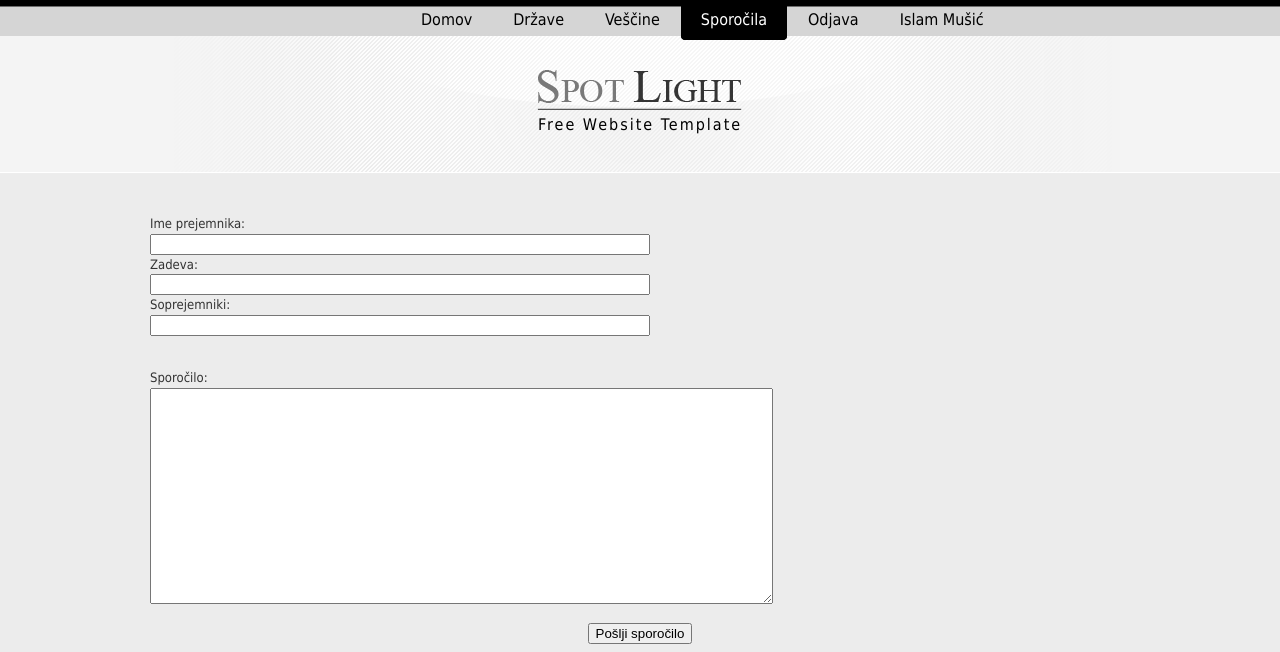
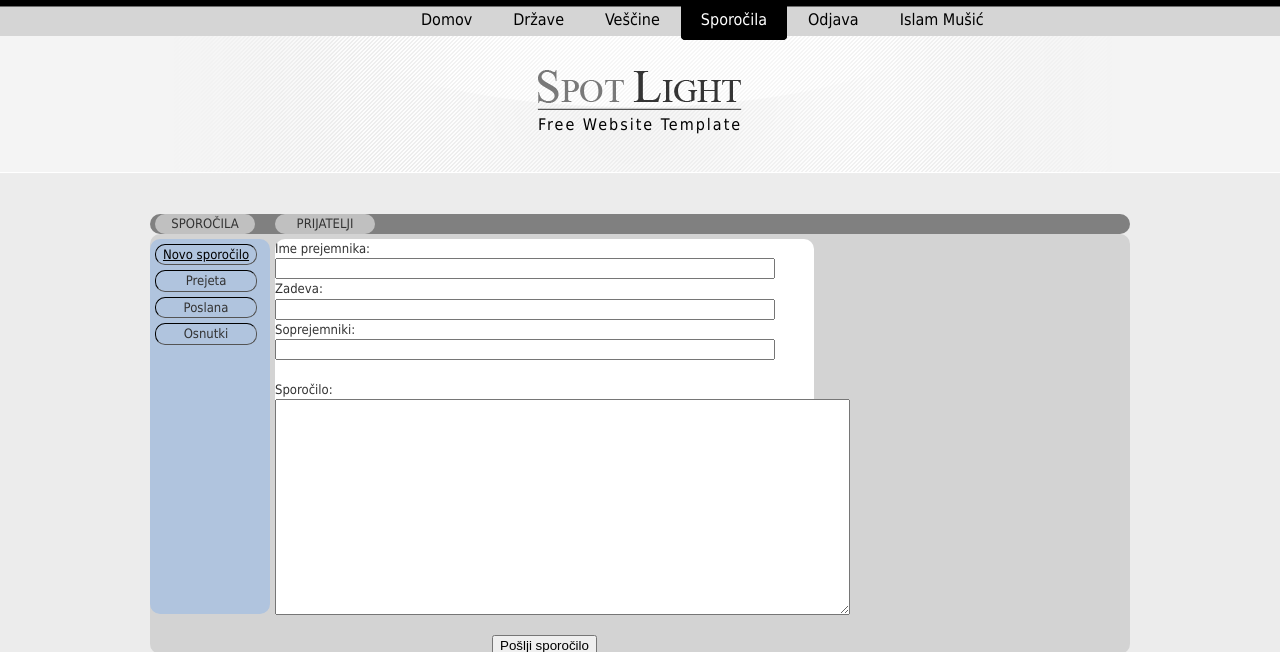
Before and after one commit to Urban8282/Odesk, a PHP site: page /novo_sporocilo.php in a window 1280 px wide. Shown: the top 652 px of the page. Run offline with PHP 8.4, Linux system fonts and the light colour scheme; a user stored in the database is signed in; some libraries are stand-ins or nearby versions.

Commit message:
Update novo_sporocilo.php

```diff
--- a/odesk/novo_sporocilo.php
+++ b/odesk/novo_sporocilo.php
@@ -2,7 +2,7 @@
     <head>
         <meta charset="UTF-8">
         <title></title>
-		<link rel="stylesheet" type="text/css" href="novo_sporocilo.css">
+		<link rel="stylesheet" type="text/css" href="novo_sporocilo.css" />
     </head>
     <body>
  <?php
@@ -10,7 +10,42 @@
     include_once 'database.php';
 
 ?>
-<div class="textbox">
+<form>
+
+  <div id="glavnimeni">
+
+  <div id="sporočila">
+  SPOROČILA
+  </div>
+
+  <div id="Prijatelji">
+  PRIJATELJI
+  </div>
+
+  </div>
+
+  <div id="spodnjimeni">
+
+  <div id="izbira">
+
+  <div id="novasporočila">
+  <a href="novo_sporocilo.php">Novo sporočilo</a>
+  </div>
+
+  <div id="prejeta">
+  Prejeta
+  </div>
+  <div id="poslana">
+  Poslana
+  </div>
+  <div id="osnutki">
+  Osnutki
+  </div>
+
+  </div>
+
+   <div id="okno">
+  <div class="textbox">
 <form>
 
   Ime prejemnika: <input type="text" name="username" ><br>
@@ -18,14 +53,26 @@
   Soprejemniki: <input type="text" name="copy" ><br><br></div>
 
   Sporočilo:<br>
-  <textarea rows="14" cols="75"></textarea><br><br>
+  <textarea rows="14" cols="69"></textarea><br><br>
    <p align="middle">
   <input type="button" value="Pošlji sporočilo" />
 </p>
+  </div>
+
+  </div>
+
+  </div>
+
+
+
+
+
+
+
+
 
 <?php
 
-    include_once 'footer.php';
 ?>
     </body>
 </html>
```
